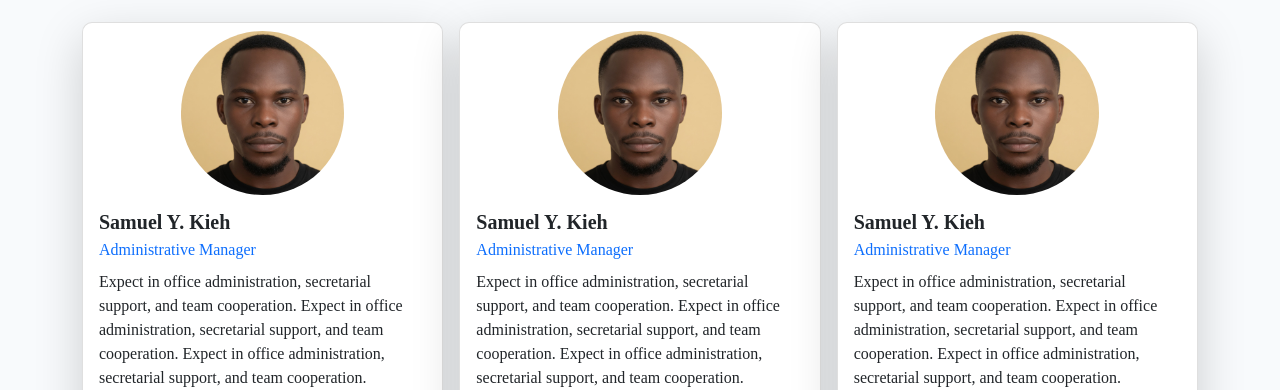
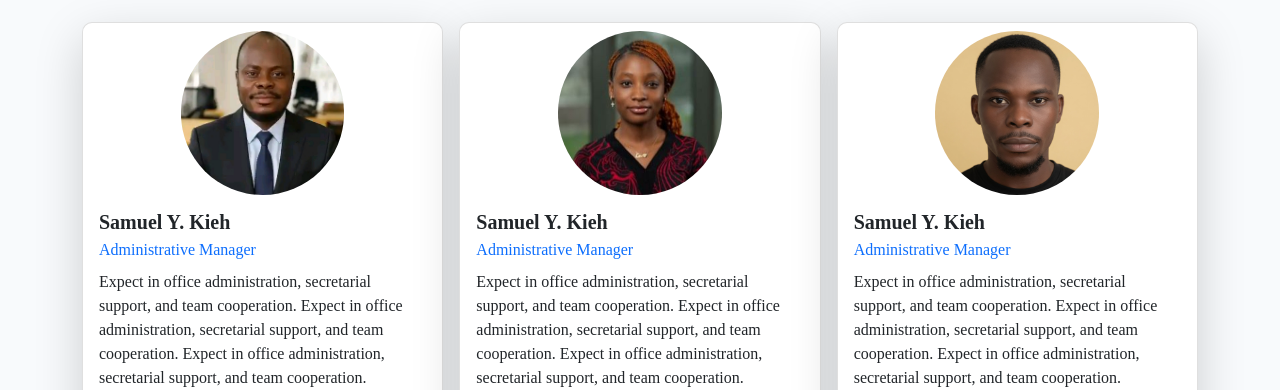
Before and after one commit to kieh570/kieh_portfolio, a plain HTML site: page team.html in a window 1280 px wide. Shown: the part 136-526 px from the top of the page. Drawn offline with Linux system fonts and the light colour scheme.

Commit message:
Updated images on the index pages

```diff
--- a/team.html
+++ b/team.html
@@ -86,7 +86,7 @@
                 <div class="col-12 col-md-4 col-md-4" style="height: auto;">
                     <div class="team-card card shadow-lg" style="border-radius: 10px;">
                        <div class="card-body p-2 mx-2">
-                        <div><img src="images/image-25.jpg" class="card-image-top mx-auto d-flex" style="width: 50%; margin-bottom: 15px; height: auto; border-radius: 50%;" alt=""></div>
+                        <div><img src="images/1765894691152.jpg" class="card-image-top mx-auto d-flex" style="width: 50%; margin-bottom: 15px; height: auto; border-radius: 50%;" alt=""></div>
                             <h5 class="card-title fw-bold">Samuel Y. Kieh</h5>
                             <p class="card-subtitle text-primary mb-2">Administrative Manager</p>
                             <p class="card-text text-mute">
@@ -105,7 +105,7 @@
                 <div class="col-12 col-md-4 col-md-4" style="height: auto;">
                     <div class="team-card card shadow-lg" style="border-radius: 10px;">
                        <div class="card-body p-2 mx-2">
-                        <div><img src="images/image-25.jpg" class="card-image-top mx-auto d-flex" style="width: 50%; margin-bottom: 15px; height: auto; border-radius: 50%;" alt=""></div>
+                        <div><img src="images/IMG_20260602_210625_844.jpg" class="card-image-top mx-auto d-flex" style="width: 50%; margin-bottom: 15px; height: auto; border-radius: 50%;" alt=""></div>
                             <h5 class="card-title fw-bold">Samuel Y. Kieh</h5>
                             <p class="card-subtitle text-primary mb-2">Administrative Manager</p>
                             <p class="card-text text-mute">
```
Also changed, not shown: images/1765894691152.jpg (added), images/IMG_20260602_210625_844.jpg (added).
